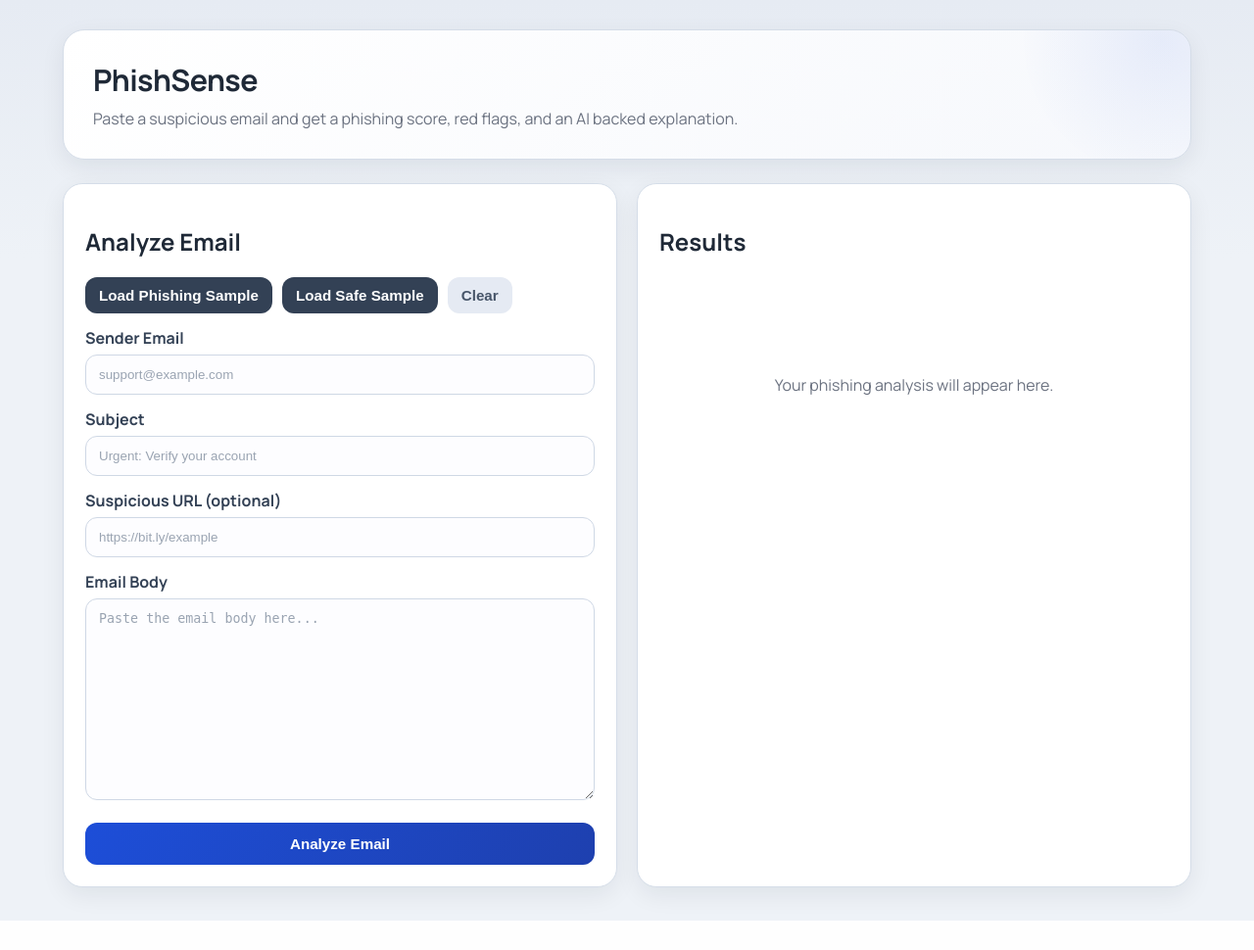
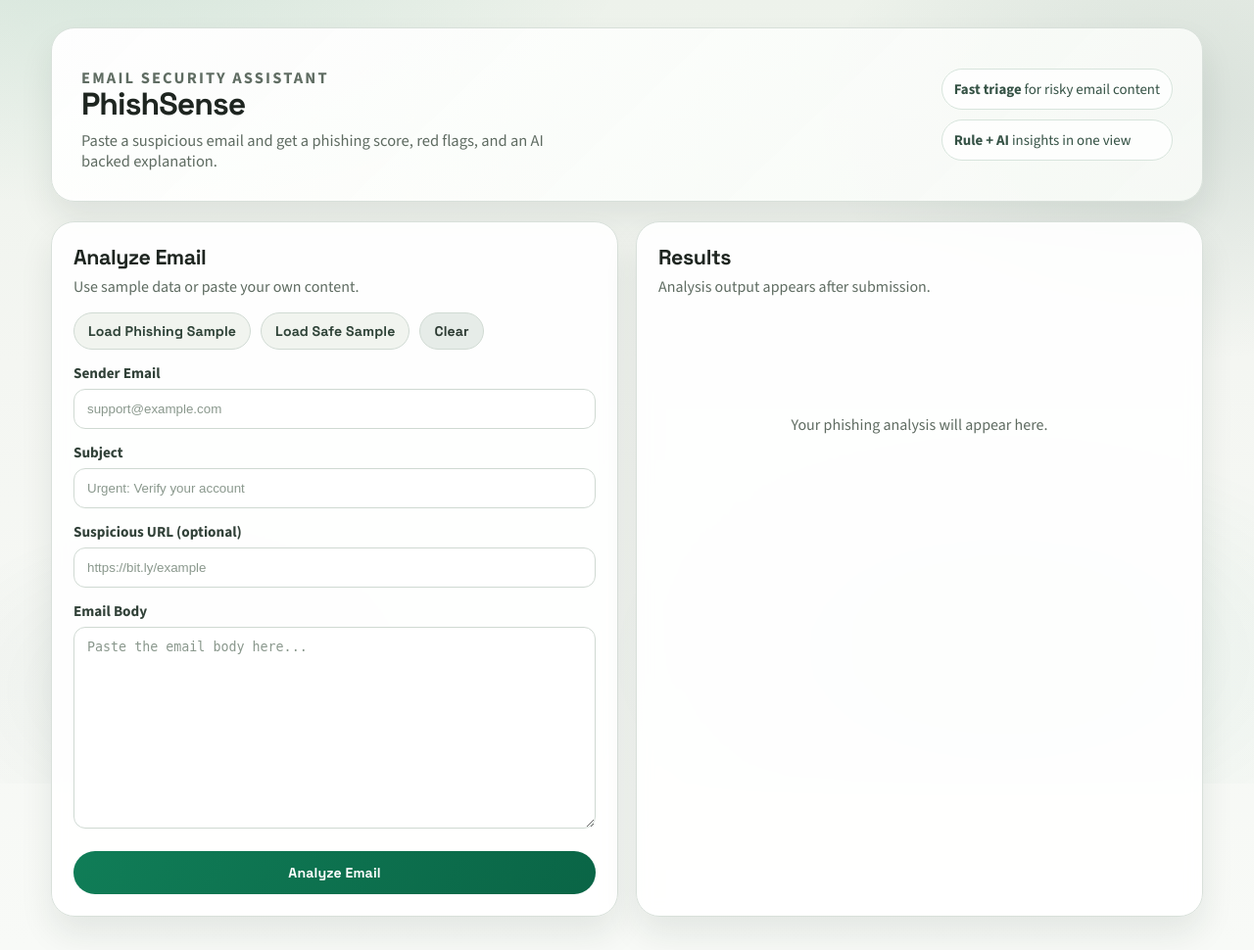
Before and after one commit to ed1thub/PhishSense, a FastAPI app: page / in a window 1280 px wide. Shown: the whole page at 98% size. Before the commit the page ends 940 px from the top, so only its background shows below. Run offline with FastAPI, Linux system fonts and the light colour scheme.

Commit message:
UI chnages

```diff
--- a/app/templates/index.html
+++ b/app/templates/index.html
@@ -7,15 +7,27 @@
     <link rel="stylesheet" href="/static/style.css">
 </head>
 <body>
-    <div class="container">
-        <div class="hero">
-            <h1>PhishSense</h1>
-            <p>Paste a suspicious email and get a phishing score, red flags, and an AI backed explanation.</p>
-        </div>
+    <div class="ambient-glow" aria-hidden="true"></div>
+
+    <main class="container">
+        <header class="hero">
+            <div class="hero-copy">
+                <p class="eyebrow">Email Security Assistant</p>
+                <h1>PhishSense</h1>
+                <p>Paste a suspicious email and get a phishing score, red flags, and an AI backed explanation.</p>
+            </div>
+            <div class="hero-points" aria-label="App highlights">
+                <p><strong>Fast triage</strong> for risky email content</p>
+                <p><strong>Rule + AI</strong> insights in one view</p>
+            </div>
+        </header>
 
         <div class="layout">
-            <section class="card">
-                <h2>Analyze Email</h2>
+            <section class="card input-card">
+                <div class="card-head">
+                    <h2>Analyze Email</h2>
+                    <p class="muted">Use sample data or paste your own content.</p>
+                </div>
 
                 <div class="sample-actions">
                     <button type="button" class="sample-btn" data-sample="phishing">Load Phishing Sample</button>
@@ -24,13 +36,13 @@
                 </div>
 
                 <label for="sender">Sender Email</label>
-                <input id="sender" type="text" placeholder="support@example.com">
+                <input id="sender" type="text" placeholder="support@example.com" autocomplete="email">
 
                 <label for="subject">Subject</label>
-                <input id="subject" type="text" placeholder="Urgent: Verify your account">
+                <input id="subject" type="text" placeholder="Urgent: Verify your account" autocomplete="off">
 
                 <label for="url">Suspicious URL (optional)</label>
-                <input id="url" type="text" placeholder="https://bit.ly/example">
+                <input id="url" type="text" placeholder="https://bit.ly/example" autocomplete="url">
 
                 <label for="body">Email Body</label>
                 <textarea id="body" rows="12" placeholder="Paste the email body here..."></textarea>
@@ -38,14 +50,17 @@
                 <button id="analyzeBtn" class="primary-btn">Analyze Email</button>
             </section>
 
-            <section class="card">
-                <h2>Results</h2>
+            <section class="card result-card">
+                <div class="card-head">
+                    <h2>Results</h2>
+                    <p class="muted">Analysis output appears after submission.</p>
+                </div>
                 <div id="results" class="results-empty">
                     <p class="muted">Your phishing analysis will appear here.</p>
                 </div>
             </section>
         </div>
-    </div>
+    </main>
 
     <script src="/static/app.js"></script>
 </body>
--- a/static/style.css
+++ b/static/style.css
@@ -1,18 +1,23 @@
-@import url("https://fonts.googleapis.com/css2?family=Manrope:wght@400;500;600;700;800&display=swap");
+@import url("https://fonts.googleapis.com/css2?family=Space+Grotesk:wght@500;600;700&family=Source+Sans+3:wght@400;500;600;700&display=swap");
 
 :root {
-    --bg: #eef2f7;
-    --bg-accent: #e6ebf3;
-    --surface: #ffffff;
-    --surface-soft: #f3f6fb;
-    --text: #1f2937;
-    --muted: #6b7280;
-    --border: #d5dde8;
-    --ring: rgba(37, 99, 235, 0.16);
-    --primary: #1d4ed8;
-    --primary-strong: #1e40af;
-    --primary-soft: #e8efff;
-    --shadow: 0 8px 24px rgba(15, 23, 42, 0.07);
+    --bg: #f4f6f2;
+    --bg-soft: #edf2eb;
+    --surface: rgba(255, 255, 255, 0.9);
+    --surface-strong: #ffffff;
+    --text: #1e2520;
+    --muted: #5f6c62;
+    --border: #d8e0da;
+    --ring: rgba(16, 125, 87, 0.18);
+    --primary: #107d57;
+    --primary-strong: #0a6546;
+    --accent: #0f3d33;
+    --warning: #ad5a00;
+    --danger: #a82828;
+    --shadow: 0 18px 34px rgba(25, 42, 32, 0.09);
+    --radius-xl: 24px;
+    --radius-lg: 18px;
+    --radius-md: 12px;
 }
 
 * {
@@ -21,211 +26,266 @@
 
 body {
     margin: 0;
-    font-family: "Manrope", "Segoe UI", sans-serif;
+    font-family: "Source Sans 3", "Helvetica Neue", sans-serif;
     color: var(--text);
-    background: linear-gradient(180deg, var(--bg-accent) 0%, var(--bg) 28%, var(--bg) 100%);
+    background:
+        radial-gradient(900px 500px at 8% -10%, rgba(16, 125, 87, 0.12), transparent 62%),
+        radial-gradient(640px 440px at 94% 12%, rgba(15, 61, 51, 0.1), transparent 58%),
+        linear-gradient(180deg, var(--bg-soft) 0%, var(--bg) 38%, #f8faf7 100%);
+}
+
+.ambient-glow {
+    position: fixed;
+    inset: 0;
+    pointer-events: none;
+    background:
+        radial-gradient(560px 320px at 80% 84%, rgba(16, 125, 87, 0.08), transparent 72%),
+        radial-gradient(400px 260px at 14% 88%, rgba(15, 61, 51, 0.06), transparent 68%);
+    z-index: -1;
 }
 
 .container {
-    max-width: 1200px;
+    max-width: 1220px;
     margin: 0 auto;
-    padding: 30px 24px 34px;
+    padding: 28px 22px 34px;
 }
 
 .hero {
-    background: linear-gradient(135deg, #ffffff 0%, #f6f8fc 100%);
+    background: linear-gradient(136deg, rgba(255, 255, 255, 0.95) 0%, rgba(247, 250, 246, 0.92) 100%);
     border: 1px solid var(--border);
-    border-radius: 22px;
+    border-radius: var(--radius-xl);
+    box-shadow: var(--shadow);
     padding: 30px;
-    margin-bottom: 24px;
-    box-shadow: var(--shadow);
-    position: relative;
-    overflow: hidden;
+    margin-bottom: 20px;
+    display: grid;
+    grid-template-columns: 1fr auto;
+    gap: 18px;
+    align-items: center;
+    animation: reveal 0.55s ease;
 }
 
-.hero::after {
-    content: "";
-    position: absolute;
-    width: 280px;
-    height: 280px;
-    right: -110px;
-    top: -130px;
-    border-radius: 50%;
-    background: radial-gradient(circle, rgba(29, 78, 216, 0.08) 0%, rgba(29, 78, 216, 0) 74%);
-    pointer-events: none;
+.hero-copy h1,
+.card h2,
+.result-block h3,
+.score {
+    font-family: "Space Grotesk", sans-serif;
+}
+
+.eyebrow {
+    margin: 0 0 8px;
+    color: var(--accent);
+    text-transform: uppercase;
+    letter-spacing: 0.13em;
+    font-size: 0.74rem;
+    font-weight: 700;
 }
 
 .hero h1 {
-    margin: 0 0 8px;
-    font-size: clamp(1.9rem, 2.2vw, 2.45rem);
-    letter-spacing: -0.02em;
+    margin: 0;
+    font-size: clamp(2rem, 2.5vw, 2.75rem);
+    line-height: 1.02;
+    letter-spacing: -0.03em;
 }
 
 .hero p {
+    margin: 10px 0 0;
+    max-width: 64ch;
+    color: var(--muted);
+    font-size: 1.03rem;
+}
+
+.hero-points {
+    display: grid;
+    gap: 10px;
+    min-width: min(100%, 280px);
+}
+
+.hero-points p {
     margin: 0;
-    color: var(--muted);
-    max-width: 68ch;
+    padding: 10px 12px;
+    border: 1px solid #d7e4dc;
+    border-radius: 999px;
+    background: rgba(255, 255, 255, 0.74);
+    color: #355245;
+    font-size: 0.93rem;
+    white-space: nowrap;
 }
 
 .layout {
     display: grid;
-    grid-template-columns: 1fr 1fr;
-    gap: 20px;
+    grid-template-columns: minmax(0, 1fr) minmax(0, 1fr);
+    gap: 18px;
 }
 
 .card {
     background: var(--surface);
     border: 1px solid var(--border);
-    border-radius: 20px;
+    border-radius: var(--radius-xl);
     padding: 22px;
     box-shadow: var(--shadow);
-    backdrop-filter: blur(2px);
+    backdrop-filter: blur(8px);
+    animation: rise 0.5s ease;
+}
+
+.card-head {
+    margin-bottom: 10px;
+}
+
+.card h2 {
+    margin: 0;
+    font-size: 1.34rem;
+    letter-spacing: -0.02em;
+}
+
+.muted {
+    color: var(--muted);
+    margin-top: 6px;
+}
+
+.sample-actions {
+    display: flex;
+    gap: 10px;
+    flex-wrap: wrap;
+    margin: 12px 0 8px;
 }
 
 label {
     display: block;
-    margin-top: 14px;
-    margin-bottom: 6px;
+    margin: 14px 0 6px;
+    font-size: 0.95rem;
     font-weight: 700;
-    color: #334155;
+    color: #314138;
 }
 
 input,
 textarea {
     width: 100%;
     padding: 12px 13px;
-    border-radius: 12px;
-    border: 1px solid #cfd8e5;
-    background: #fdfdff;
+    border: 1px solid #cfd9d2;
+    border-radius: var(--radius-md);
+    background: var(--surface-strong);
     color: var(--text);
     outline: none;
-    transition: border-color 0.2s ease, box-shadow 0.2s ease, background-color 0.2s ease;
+    transition: border-color 0.2s ease, box-shadow 0.2s ease, transform 0.12s ease;
 }
 
 input::placeholder,
 textarea::placeholder {
-    color: #9aa4b2;
+    color: #8a988d;
 }
 
 input:focus,
 textarea:focus {
     border-color: var(--primary);
     box-shadow: 0 0 0 3px var(--ring);
-    background: #ffffff;
 }
 
 input.field-invalid,
 textarea.field-invalid {
-    border-color: #dc2626;
-    box-shadow: 0 0 0 3px rgba(220, 38, 38, 0.16);
+    border-color: #c23737;
+    box-shadow: 0 0 0 3px rgba(194, 55, 55, 0.13);
 }
 
 .field-error {
     margin: 6px 0 0;
-    color: #b91c1c;
+    color: #a82828;
     font-size: 0.9rem;
     font-weight: 600;
 }
 
 textarea {
     resize: vertical;
+    min-height: 194px;
 }
 
 .primary-btn,
 .sample-btn {
     border: none;
-    border-radius: 12px;
-    font-size: 0.95rem;
+    border-radius: 999px;
+    font-family: "Space Grotesk", sans-serif;
+    font-size: 0.88rem;
     font-weight: 700;
+    letter-spacing: 0.01em;
     cursor: pointer;
     transition: transform 0.15s ease, filter 0.2s ease;
+}
+
+.sample-btn {
+    background: #f1f4ef;
+    color: #2f4338;
+    padding: 9px 14px;
+    border: 1px solid #d0dad3;
+}
+
+.sample-btn.secondary {
+    background: #e6ece8;
+    color: #2d3b33;
 }
 
 .primary-btn {
     margin-top: 18px;
     width: 100%;
     padding: 13px;
+    color: #ffffff;
     background: linear-gradient(120deg, var(--primary) 0%, var(--primary-strong) 100%);
-    color: #ffffff;
 }
 
 .primary-btn:hover,
 .sample-btn:hover {
     transform: translateY(-1px);
-    filter: brightness(1.02);
+    filter: brightness(1.01);
 }
 
-.sample-actions {
-    display: flex;
-    gap: 10px;
-    flex-wrap: wrap;
-    margin-bottom: 6px;
-}
-
-.sample-btn {
-    padding: 10px 14px;
-    background: #334155;
-    color: #ffffff;
-}
-
-.sample-btn.secondary {
-    background: #e5eaf3;
-    color: #475569;
-}
-
-.muted {
-    color: var(--muted);
-}
-
-.results-empty {
-    min-height: 220px;
+.results-empty,
+.loading {
+    min-height: 240px;
     display: flex;
     align-items: center;
     justify-content: center;
+    flex-direction: column;
     text-align: center;
+    gap: 10px;
 }
 
 .badge {
     display: inline-block;
     padding: 7px 14px;
     border-radius: 999px;
+    font-family: "Space Grotesk", sans-serif;
+    font-size: 0.84rem;
+    letter-spacing: 0.015em;
     font-weight: 700;
     margin-bottom: 12px;
 }
 
 .badge.low {
-    background: #e7f5ec;
-    color: #166534;
+    color: #0e6d4b;
+    background: #e5f5ee;
 }
 
 .badge.medium {
-    background: #fff4dd;
-    color: #9a3412;
+    color: var(--warning);
+    background: #fff2df;
 }
 
 .badge.high {
-    background: #fee7e7;
-    color: #991b1b;
+    color: var(--danger);
+    background: #ffe8e8;
 }
 
 .score-row {
-    display: flex;
-    align-items: end;
-    justify-content: space-between;
-    gap: 16px;
-    margin-bottom: 12px;
+    margin-bottom: 10px;
 }
 
 .score {
-    font-size: 2.2rem;
-    font-weight: 800;
     margin: 0;
-    letter-spacing: -0.02em;
+    font-size: clamp(2rem, 4vw, 2.5rem);
+    letter-spacing: -0.03em;
 }
 
 .score-label {
     color: var(--muted);
-    font-size: 0.95rem;
+    font-size: 0.93rem;
 }
 
 .progress-wrap {
```
Also changed, not shown: other parts of static/style.css (+99 -38 lines).
